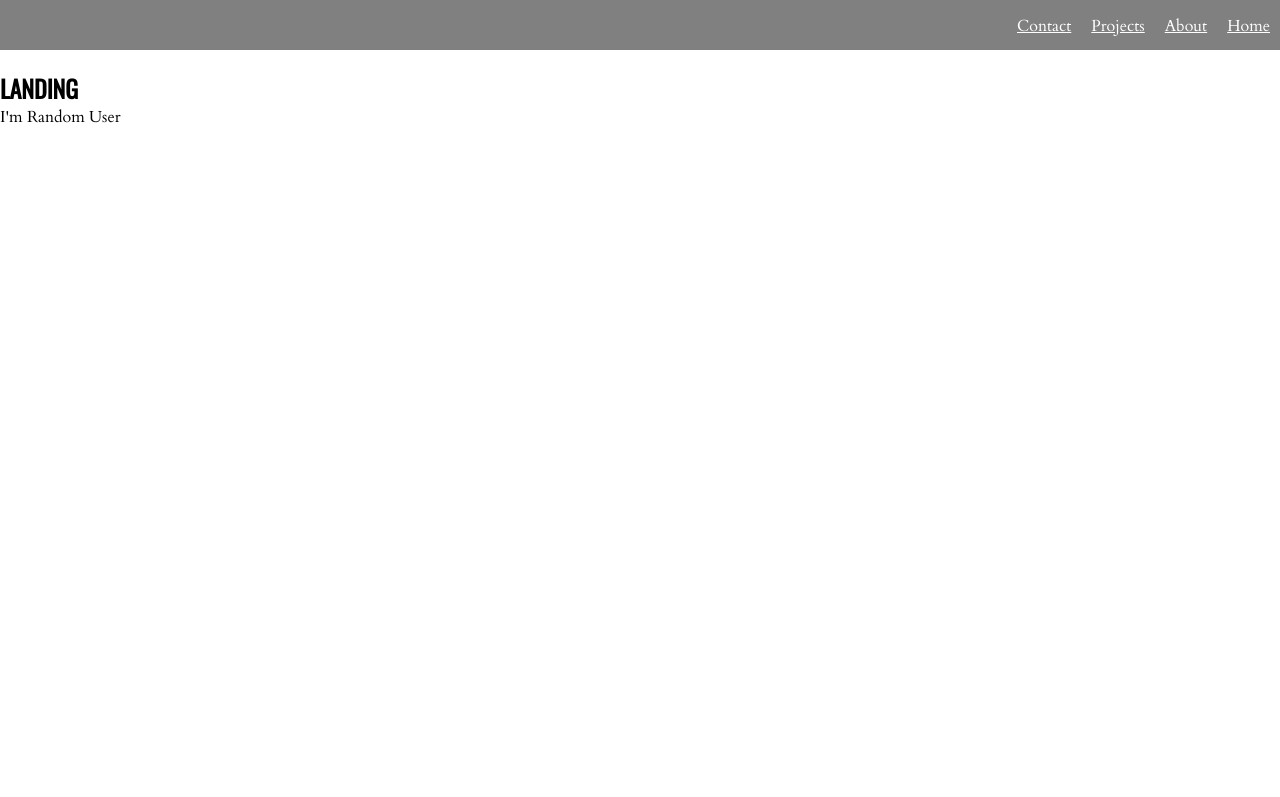
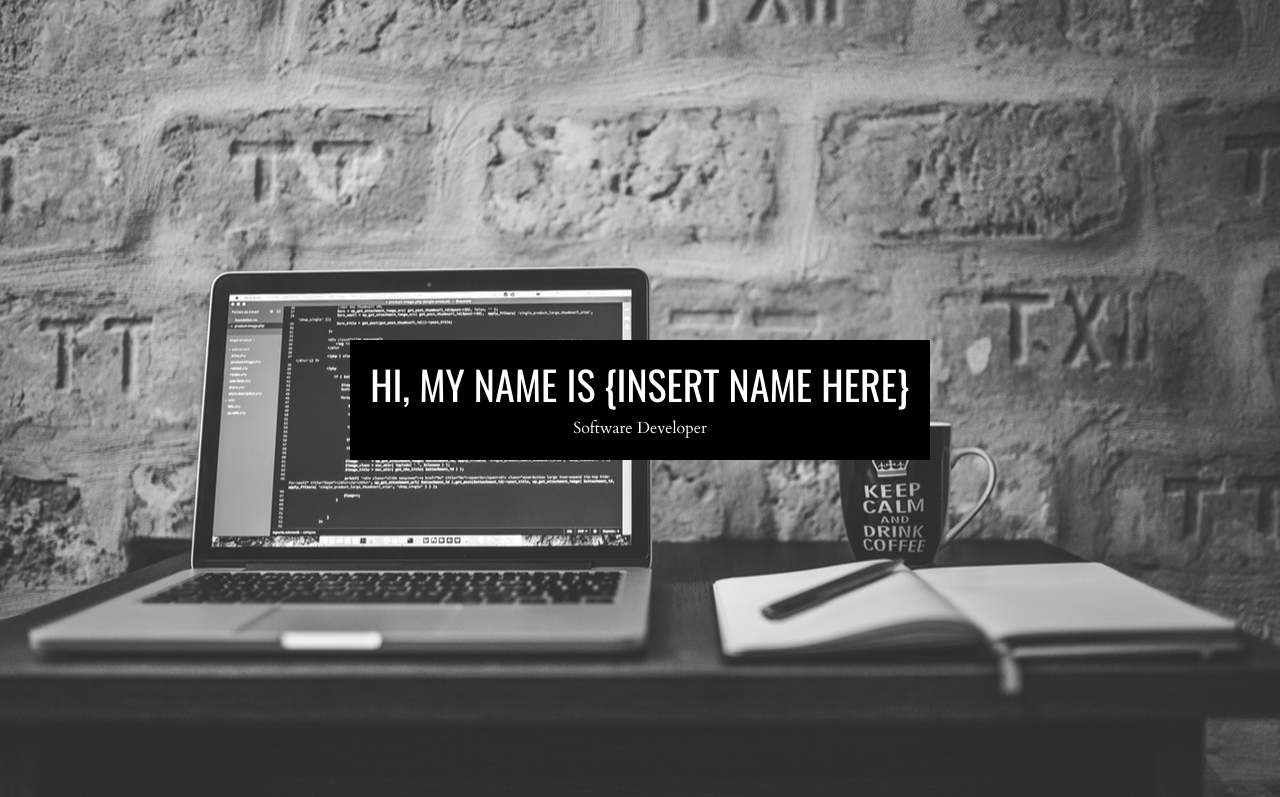
Before and after one commit to MoAqsam/PortfolioTemplate, a plain HTML site: page index.html in a window 1280 px wide. Shown: the top 797 px of the page. Drawn offline with nearby package versions, Linux system fonts and the light colour scheme.

Commit message:
initial layout

```diff
--- a/index.html
+++ b/index.html
@@ -1,32 +1,40 @@
 <!DOCTYPE html>
 <html lang="en" dir="ltr">
+
 <head>
   <meta charset="utf-8">
-    <meta name="viewport" content="width=device-width, initial-scale=1"/>
+  <meta name="viewport" content="width=device-width, initial-scale=1" />
   <title>Responsive Template</title>
+  <link rel="stylesheet" href="https://maxcdn.bootstrapcdn.com/bootstrap/4.0.0/css/bootstrap.min.css" integrity="sha384-Gn5384xqQ1aoWXA+058RXPxPg6fy4IWvTNh0E263XmFcJlSAwiGgFAW/dAiS6JXm" crossorigin="anonymous">
   <link href="https://fonts.googleapis.com/css?family=Cardo:400,700|Oswald" rel="stylesheet">
-    <link rel="stylesheet" href="./style.css"/>
+  <script src="https://code.jquery.com/jquery-3.2.1.slim.min.js" integrity="sha384-KJ3o2DKtIkvYIK3UENzmM7KCkRr/rE9/Qpg6aAZGJwFDMVNA/GpGFF93hXpG5KkN" crossorigin="anonymous"></script>
+  <script src="https://cdnjs.cloudflare.com/ajax/libs/popper.js/1.12.9/umd/popper.min.js" integrity="sha384-ApNbgh9B+Y1QKtv3Rn7W3mgPxhU9K/ScQsAP7hUibX39j7fakFPskvXusvfa0b4Q" crossorigin="anonymous"></script>
+  <script src="https://maxcdn.bootstrapcdn.com/bootstrap/4.0.0/js/bootstrap.min.js" integrity="sha384-JZR6Spejh4U02d8jOt6vLEHfe/JQGiRRSQQxSfFWpi1MquVdAyjUar5+76PVCmYl" crossorigin="anonymous"></script>
+  <link rel="stylesheet" href="./style.css" />
 </head>
+
 <body>
   <!-- Menu -->
-    <menu>
-      <nav>
-        <a href="">Home</a>
-        <a href="">About</a>
-        <a href="">Projects</a>
-        <a href="">Contact</a>
-      </nav>
-    </menu>
   <div class="clear"></div>
   <!-- Section Landing -->
-      <section style="margin-top:20px">
-        <h1>Landing</h1>
-        <p>I'm Random User</p>
+  <section id="home" class="center-content">
+    <div class="text-content-home">
+      <h1>Hi, My name is {Insert Name here}</h1>
+      <p class="reset-p ">Software Developer</p>
+    </div>
   </section>
   <!-- Section About -->
-      <section>
+  <div id="about" class="container">
+    <div class="row" style="padding:20px 0px">
+      <div class="col-md-6 col-sm-12">
+          <img src="" alt="picture" class="responsive"/>
+      </div>
+      <div class="col-md-6 col-sm-12">
         <h1>About</h1>
-      </section>
+        <p>Lorem ipsum dolor sit amet, consectetur adipisicing elit. Odio illum vero, modi nemo aspernatur! Quod, harum aspernatur at veritatis eligendi. Reiciendis veritatis similique labore sapiente aut incidunt suscipit quisquam necessitatibus deserunt dolor soluta laboriosam officiis, reprehenderit harum, ducimus nisi omnis nemo quod possimus sequi temporibus vero ratione est voluptatibus repudiandae. Error sed aperiam iusto. Ut error voluptatem adipisci rerum dolore voluptas porro nihil, harum nemo dolorem ea sapiente, dicta quae eveniet. Molestias pariatur temporibus voluptatibus placeat fuga incidunt nostrum dolores eaque distinctio in aliquid illum illo, excepturi suscipit optio ea, quae eveniet cupiditate accusamus sint deserunt deleniti odio saepe. Iste!</p>
+      </div>
+  </div>
+  </div>
   <!-- Section Projects -->
   <section>
     <h1>Projects</h1>
@@ -37,7 +45,8 @@
   </section>
 
   <footer>
-      <p>Made with &lt;3 by Muhammad Aqsam</p>
+    <p class="reset-p">Made with &lt;3 by Muhammad Aqsam</p>
   </footer>
 </body>
+
 </html>
--- a/style.css
+++ b/style.css
@@ -12,39 +12,67 @@ h1, h2, h3, h4, h5, h6 {
  font-family: 'Oswald', sans-serif;
  text-transform: uppercase;
 }
-
+/* removes margin-bottom that comes from bootstrap stylesheet */
+.reset-p {
+  margin-bottom: 0;
+}
 section {
   height: 100vh;
+  width:100%;
+  background:red;
 }
 
-.center-text {
-
+.center-content {
+  display: flex;
+  flex-direction: column;
+  align-items: center;
+  justify-content: center;
+  margin-bottom: 0;
+}
+/* Home */
+#home {
+  background:url("./img/home.jpeg") center no-repeat;
+  background-attachment: fixed;
+  color: white;
+  text-align: center;
 }
 
+#home .text-content-home {
+  background:black;
+  padding: 20px 20px;
+}
 /* nav */
 nav {
   width: 100%;
   height: 50px;
-  background:grey;
+  background:black;
+  display: flex;
+  align-items: center;
+  flex-direction: row-reverse;
+  padding:0px 20px;
 }
 
 nav a {
-  padding: 15px 10px;
+  display: inline;
+  color:white;
   float: right;
-  color:white;
 }
 
 nav a:hover {
-  color: black;
+  color: grey;
 }
 
 .clear {
   float: clear;
 }
+
+.lg-font {
+  font-size: 40px;
+}
 /* footer */
 
 footer {
-  height: 10px;
+  height:50px;
   padding: 20px 0px;
   background:black;
   text-align: center;
```
Also changed, not shown: img/home.jpeg (added). Lines whose indentation alone changed are shown as unchanged.
